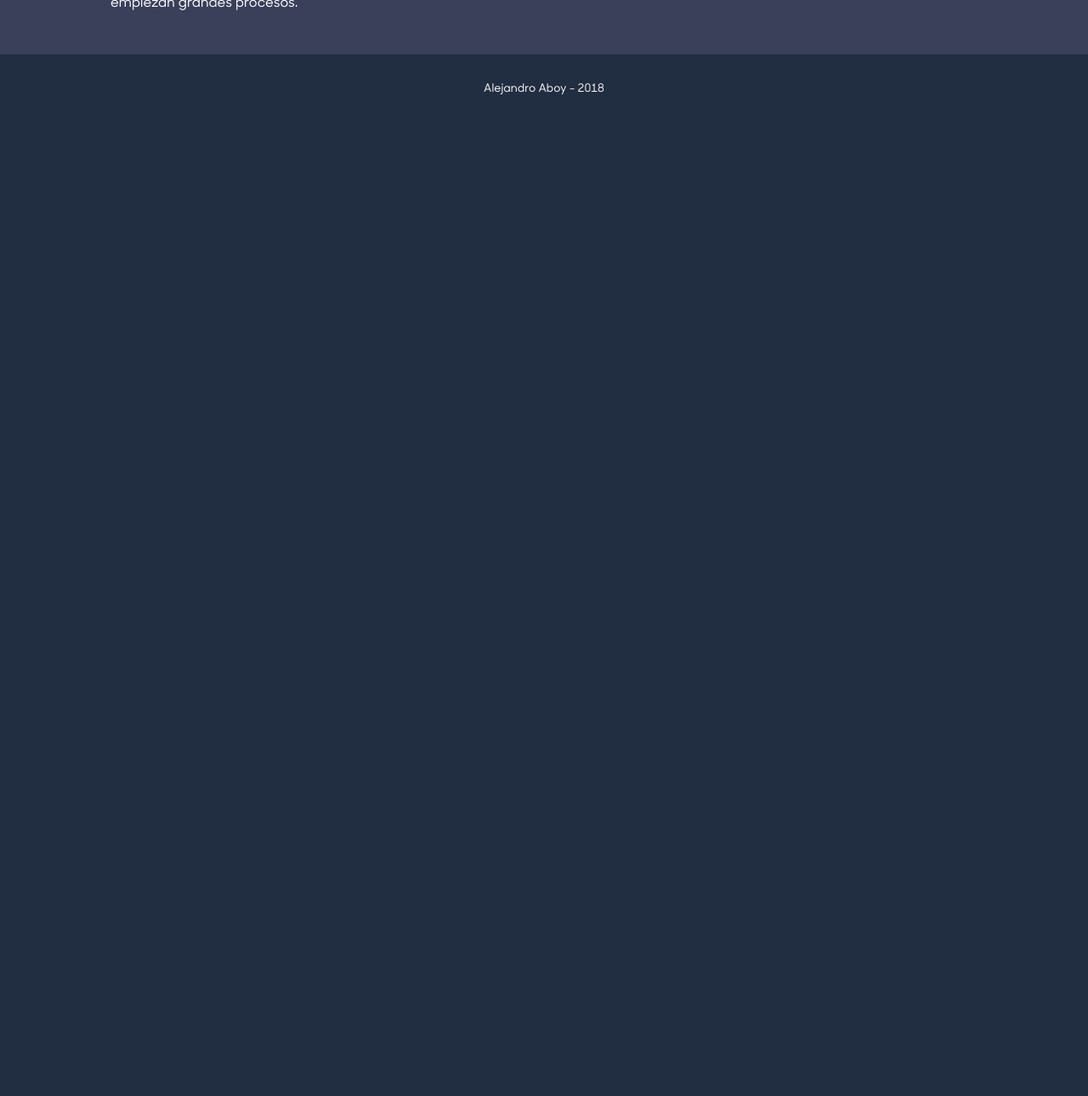
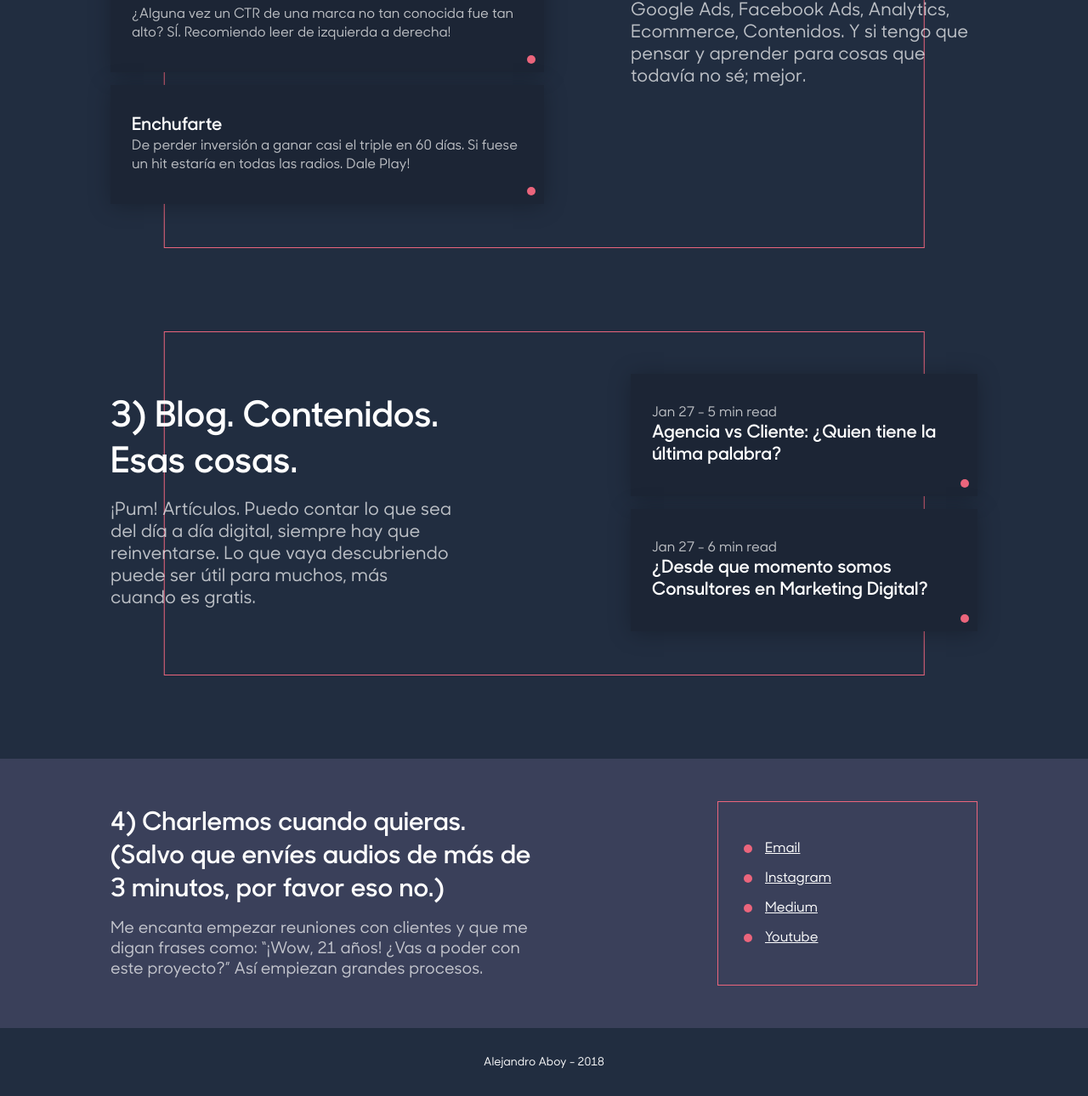
Before and after one commit to imgermi/adigitalboy, a plain HTML site: page index.html in a window 1280 px wide. Shown: the part 1252-2542 px from the top of the page at 85% size. Before the commit the page ends 1396 px from the top, so only its background shows below. Drawn offline with Linux system fonts and the light colour scheme.

Commit message:
Layout gral

```diff
--- /dev/null
+++ b/css/components.css
@@ -0,0 +1,36 @@
+.linkbox {
+	background: #1C2535;
+	box-shadow: 0px 2px 25px rgba(0, 0, 0, 0.25);
+	position: relative;
+	padding: 35px 25px;
+	display: block;
+	margin-bottom: 15px;
+}
+	.linkbox:after {
+		content: '';
+		display: block;
+		width: 10px;
+		height: 10px;
+		background: #EB657C;
+		position: absolute;
+		right: 10px;
+		bottom: 10px;
+		border-radius: 50%;
+	}
+	.linkbox:last-child {
+		margin-bottom: 0;
+	}
+	.linkbox__title {
+		font-style: normal;
+		font-weight: 500;
+		line-height: normal;
+		font-size: 21px;
+		color: #FFFFFF;
+	}
+	.linkbox__sub {
+		font-style: normal;
+		font-weight: normal;
+		line-height: 22px;
+		font-size: 16px;
+		color: rgba(255, 255, 255, 0.7);
+	}
--- a/css/main.css
+++ b/css/main.css
@@ -26,6 +26,16 @@ section.hero {
 	margin-bottom: 200px;
 }
 
+.skills {
+	text-align: center;
+	font-size: 0;
+}
+	.skills li {
+		display: inline-block;
+		vertical-align: middle;
+		margin: 10px 30px;
+	}
+
 section.border {
 	margin-bottom: 100px;
 }
@@ -33,6 +43,14 @@ section.border {
 		padding-top: 50px;
 		padding-bottom: 50px;
 	}
+		@media(min-width: 768px) {
+			section.border .container,
+			section.band .container {
+				display: flex;
+				align-items: center;
+				justify-content: space-between;
+			}
+		}
 		section.border .container:before {
 			content: '';
 			border: 1px solid #EB657C;
@@ -43,6 +61,7 @@ section.border {
 			width: 85%;
 			height: 100%;
 			pointer-events: none;
+			z-index: -1;
 		}
 	section.border.intro .container:after {
 		content: '';
@@ -55,6 +74,43 @@ section.border {
 		top: -50px;
 	}
 
+.border__content img {
+	width: 100%;
+	display: block;
+	margin: 0;
+}
+
+/*Intro*/
+@media(min-width: 768px) {
+	section.border.intro .container .border__content {
+		order: 2;
+	}
+	section.border.intro .container article {
+		width: 40%;
+	}
+}
+/*/Intro*/
+
+/*Trabajos*/
+@media(min-width: 768px) {
+	section.border.trabajos .container .border__text {
+		order: 2;
+		width: 40%;
+	}
+	section.border.trabajos .container .border__content {
+		width: 50%;
+	}
+}
+/*/Trabajos*/
+
+/*Blog*/
+@media(min-width: 768px) {
+	section.border.blog .container article {
+		width: 40%;
+	}
+}
+/*/Blog*/
+
 section.band {
 	padding: 50px 0;
 }
@@ -62,6 +118,51 @@ section.band {
 		background: #3A405A;
 	}
 
+/*Contacto*/
+@media(min-width: 768px) {
+	section.band.contacto .container .border__text {
+		width: 50%;
+	}
+	section.band.contacto .container .border__content {
+		width: 30%;
+	}
+}
+section.band.contacto .border__title {
+	font-size: 30px;
+}
+section.band.contacto .border__sub {
+	font-size: 19px;
+}
+.contactoinfo {
+	border: 1px solid #EB657C;
+	padding: 45px 30px;
+}
+	.contactoinfo li {
+		margin-bottom: 15px;
+	}
+	.contactoinfo li:last-child {
+		margin: 0;
+	}
+	.contactoinfo li a {
+		color: #fff;
+		text-decoration: underline;
+		padding-left: 25px;
+		display: block;
+		position: relative;
+	}
+		.contactoinfo li a:before {
+			content: '';
+			display: block;
+			width: 10px;
+			height: 10px;
+			background: #EB657C;
+			border-radius: 50%;
+			position: absolute;
+			left: 0;
+			top: calc(50% - 5px);
+		}
+/*/Contacto*/
+
 footer {
 	padding: 30px 0;
 	text-align: center;
--- a/css/typography.css
+++ b/css/typography.css
@@ -8,7 +8,7 @@
 }
 
 /*Stage 2*/
-.fonts-b-loaded h1, .fonts-b-loaded h3 {
+.fonts-b-loaded h1, .fonts-b-loaded .border__title, .fonts-b-loaded .hero__title, .fonts-b-loaded .linkbox__title  {
   font-family: SharpSansNo1Semibold, sans-serif
 }
 
@@ -30,3 +30,42 @@
 h2 {
   font-weight: normal;
 }
+
+.border__title {
+  font-style: normal;
+  font-weight: 500;
+  line-height: normal;
+  font-size: 42px;
+  color: #fff;
+  margin: 0 0 15px;
+}
+
+.border__sub {
+  font-style: normal;
+  font-weight: normal;
+  line-height: normal;
+  font-size: 21px;
+  color: rgba(255, 255, 255, 0.7);
+}
+
+.hero__title {
+  font-style: normal;
+  font-weight: 500;
+  line-height: normal;
+  font-size: 65px;
+  text-align: center;
+  color: #FFFFFF;
+  text-decoration: underline;
+  text-decoration-color: #EB657C;
+  margin-bottom: 15px;
+}
+
+.hero__sub {
+  font-style: normal;
+  font-weight: normal;
+  line-height: 40px;
+  font-size: 32px;
+  text-align: center;
+  color: rgba(255, 255, 255, 0.7);
+  margin-bottom: 15px;
+}
--- a/index.html
+++ b/index.html
@@ -9,44 +9,96 @@
 
 	<script src="js/fonts.js"></script>
 
+	<link rel="stylesheet" href="css/typography.css">
 	<link rel="stylesheet" href="css/main.css">
-	<link rel="stylesheet" href="css/typography.css">
+	<link rel="stylesheet" href="css/components.css">
 
 </head>
 <body>
 
 <section class="hero">
 	<div class="container">
-		<h1>A digital boy</h1>
-		<h2>Publicidad Digital. Contenido Digital. Estrategia Digital. En fin, digital.</h2>
+		<h1 class="hero__title">A digital boy</h1>
+		<h2 class="hero__sub">Publicidad Digital. Contenido Digital. <br> Estrategia Digital. En fin, digital.</h2>
+		<ul class="skills">
+			<li><img src="images/skills/analytics.png" alt="Google Analytics"></li>
+			<li><img src="images/skills/shopify.png" alt="Shopify"></li>
+			<li><img src="images/skills/ads.png" alt="Google Ads"></li>
+			<li><img src="images/skills/mailchimp.png" alt="Mailchimp"></li>
+			<li><img src="images/skills/fb.png" alt="Facebook"></li>
+			<li><img src="images/skills/instagram.png" alt="Instagram"></li>
+		</ul>
 	</div>
 </section>
 
 <section class="border intro">
 	<div class="container">
-		<h3>1) Un gusto.</h3>
-		<p>Estudiante de Comunicación Publicitaria. Fanático del Marketing Digital. Para algunos soy Analista de Marketing y para otros soy "el que te hace esperar 5 segundos antes de ver tus bloopers de gatitos en Youtube”.</p>
+		<article class="border__content">
+			<img src="images/profile.jpg" alt="Alejandro Aboy">
+		</article>
+		<article class="border__text">
+			<h3 class="border__title">1) Un gusto.</h3>
+			<p class="border__sub">Estudiante de Comunicación Publicitaria. Fanático del Marketing Digital. Para algunos soy Analista de Marketing y para otros soy "el que te hace esperar 5 segundos antes de ver tus bloopers de gatitos en Youtube”.</p>
+		</article>
 	</div>
 </section>
 
-<section class="border">
+<section class="border trabajos">
 	<div class="container">
-		<h3>2) Trabajos</h3>
-		<p>Pienso y aprendo cada vez más sobre Google Ads, Facebook Ads, Analytics, Ecommerce, Contenidos. Y si tengo que pensar y aprender para cosas que todavía no sé; mejor.</p>
+		<article class="border__text">
+			<h3 class="border__title">2) Trabajos</h3>
+			<p class="border__sub">Pienso y aprendo cada vez más sobre Google Ads, Facebook Ads, Analytics, Ecommerce, Contenidos. Y si tengo que pensar y aprender para cosas que todavía no sé; mejor.</p>
+		</article>
+		<article class="border__content">
+			<a href="" class="linkbox">
+				<h4 class="linkbox__title">MRU</h4>
+				<p class="linkbox__sub">Una marca que buscaba subir el ROI para movilizar al 100% su Shopify. Te revelo las estrategias mediante las cuales aumente el ROI en tan sólo 7 días. Vamo!</p>
+			</a>
+			<a href="" class="linkbox">
+				<h4 class="linkbox__title">Vitroblock</h4>
+				<p class="linkbox__sub">¿Alguna vez un CTR de una marca no tan conocida fue tan alto? SÍ. Recomiendo leer de izquierda a derecha!</p>
+			</a>
+			<a href="" class="linkbox">
+				<h4 class="linkbox__title">Enchufarte</h4>
+				<p class="linkbox__sub">De perder inversión a ganar casi el triple en 60 días. Si fuese un hit estaría en todas las radios. Dale Play!</p>
+			</a>
+		</article>
 	</div>
 </section>
 
-<section class="border">
+<section class="border blog">
 	<div class="container">
-		<h3>3) Blog. Contenidos. Esas cosas.</h3>
-		<p>¡Pum! Artículos. Puedo contar lo que sea del día a día digital, siempre hay que reinventarse. Lo que vaya descubriendo puede ser útil para muchos, más cuando es gratis.</p>
+		<article class="border__text">
+			<h3 class="border__title">3) Blog. Contenidos. Esas cosas.</h3>
+			<p class="border__sub">¡Pum! Artículos. Puedo contar lo que sea del día a día digital, siempre hay que reinventarse. Lo que vaya descubriendo puede ser útil para muchos, más cuando es gratis.</p>
+		</article>
+		<article class="border__content">
+			<a href="" class="linkbox">
+				<p class="linkbox__sub">Jan 27 - 5 min read</p>
+				<h4 class="linkbox__title">Agencia vs Cliente: ¿Quien tiene la última palabra?</h4>
+			</a>
+			<a href="" class="linkbox">
+				<p class="linkbox__sub">Jan 27 - 6 min read</p>
+				<h4 class="linkbox__title">¿Desde que momento somos Consultores en Marketing Digital?</h4>
+			</a>
+		</article>
 	</div>
 </section>
 
-<section class="band light-blue">
+<section class="band light-blue contacto">
 	<div class="container">
-		<h3>4) Charlemos cuando quieras. (Salvo que envíes audios de más de 3 minutos, por favor eso no.)</h3>
-		<p>Me encanta empezar reuniones con clientes y que me digan frases como: “¡Wow, 21 años! ¿Vas a poder con este proyecto?” Así empiezan grandes procesos.</p>
+		<article class="border__text">
+			<h3 class="border__title">4) Charlemos cuando quieras. (Salvo que envíes audios de más de 3 minutos, por favor eso no.)</h3>
+			<p class="border__sub">Me encanta empezar reuniones con clientes y que me digan frases como: “¡Wow, 21 años! ¿Vas a poder con este proyecto?” Así empiezan grandes procesos.</p>
+		</article>
+		<article class="border__content">
+			<ul class="contactoinfo">
+				<li><a href="" target="_blank">Email</a></li>
+				<li><a href="" target="_blank">Instagram</a></li>
+				<li><a href="" target="_blank">Medium</a></li>
+				<li><a href="" target="_blank">Youtube</a></li>
+			</ul>
+		</article>
 	</div>
 </section>
 
```
Also changed, not shown: images/profile.jpg (added), images/skills/ads.png (added), images/skills/analytics.png (added), images/skills/fb.png (added), images/skills/instagram.png (added), images/skills/mailchimp.png (added), images/skills/shopify.png (added).
